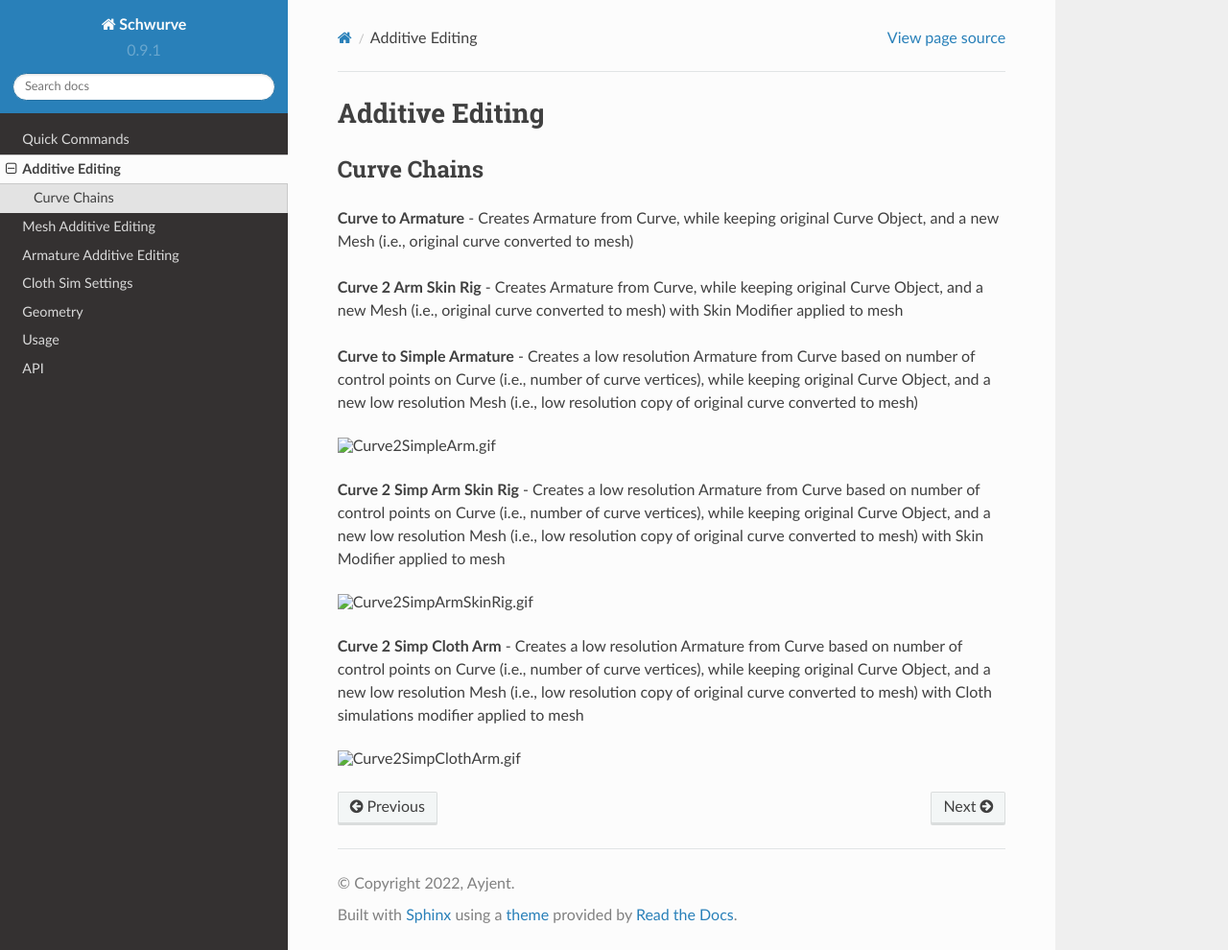
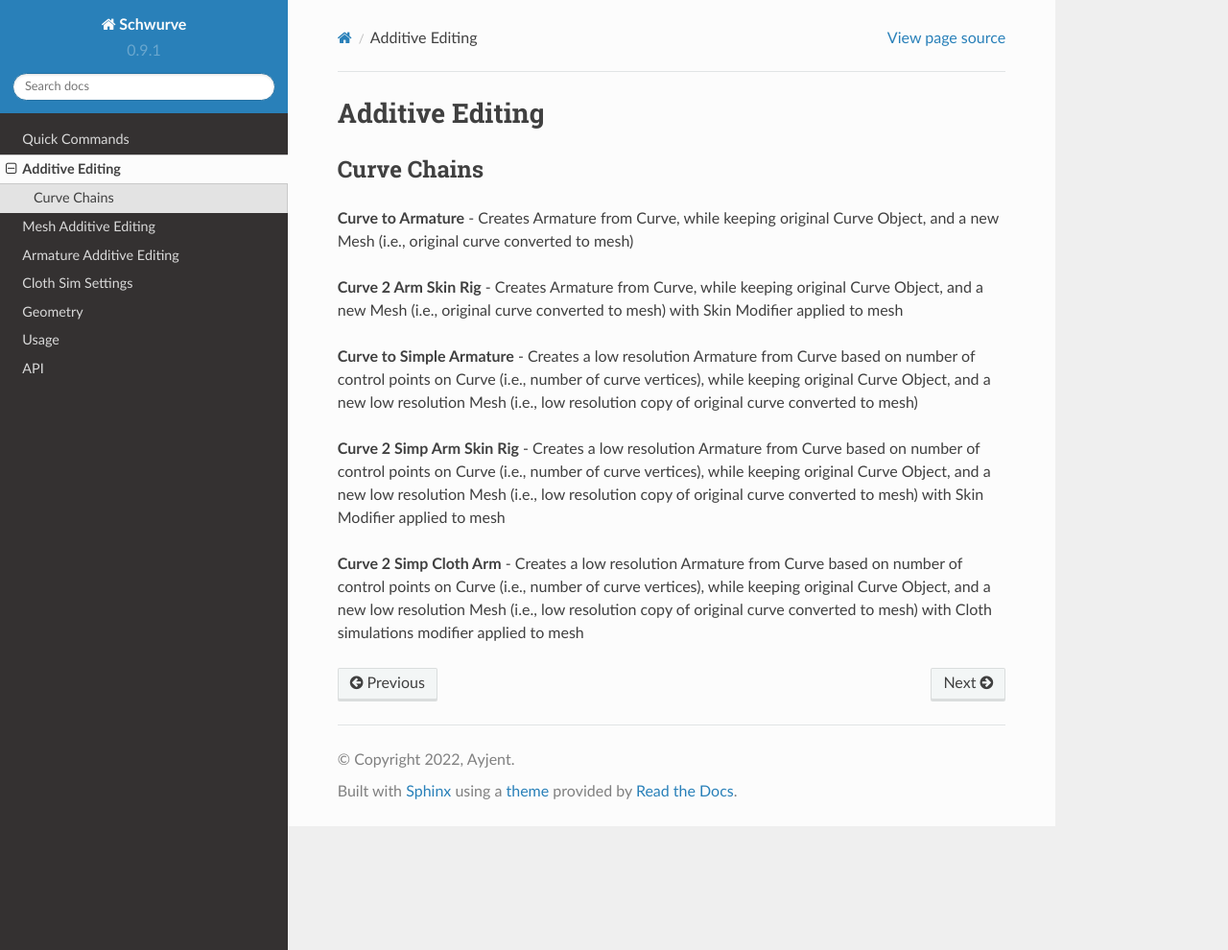
Before and after one commit to Ayjent/SchwurveTest, a Sphinx documentation site: the page built from docs/source/additive_editing.rst, in a window 1280 px wide and 990 px high. Shown: the whole window at 96% size. Built offline with Sphinx 7.4.7 and the Read the Docs theme 2.0.0, drawn with Linux system fonts in a browser that asks for light colours.

Commit message:
Update additive_editing.rst

```diff
--- a/docs/source/additive_editing.rst
+++ b/docs/source/additive_editing.rst
@@ -12,16 +12,13 @@ Skin Modifier applied to mesh
 **Curve to Simple Armature** - Creates a low resolution Armature from Curve based on number of control points on Curve (i.e., number of curve vertices),
 while keeping original Curve Object, and a new low resolution Mesh (i.e., low resolution copy of original curve converted to mesh)
 
-.. image:: /Curve2SimpleArm.gif
 
 **Curve 2 Simp Arm Skin Rig** - Creates a low resolution Armature from Curve based on number of control points on Curve (i.e., number of curve vertices),
 while keeping original Curve Object, and a new low resolution Mesh (i.e., low resolution copy of original curve converted to mesh) with Skin Modifier
 applied to mesh
 
-.. image:: /Curve2SimpArmSkinRig.gif
+
 
 **Curve 2 Simp Cloth Arm** - Creates a low resolution Armature from Curve based on number of control points on Curve (i.e., number of curve vertices),
 while keeping original Curve Object, and a new low resolution Mesh (i.e., low resolution copy of original curve converted to mesh) with Cloth simulations
 modifier applied to mesh
-
-.. image:: /Curve2SimpClothArm.gif
```
